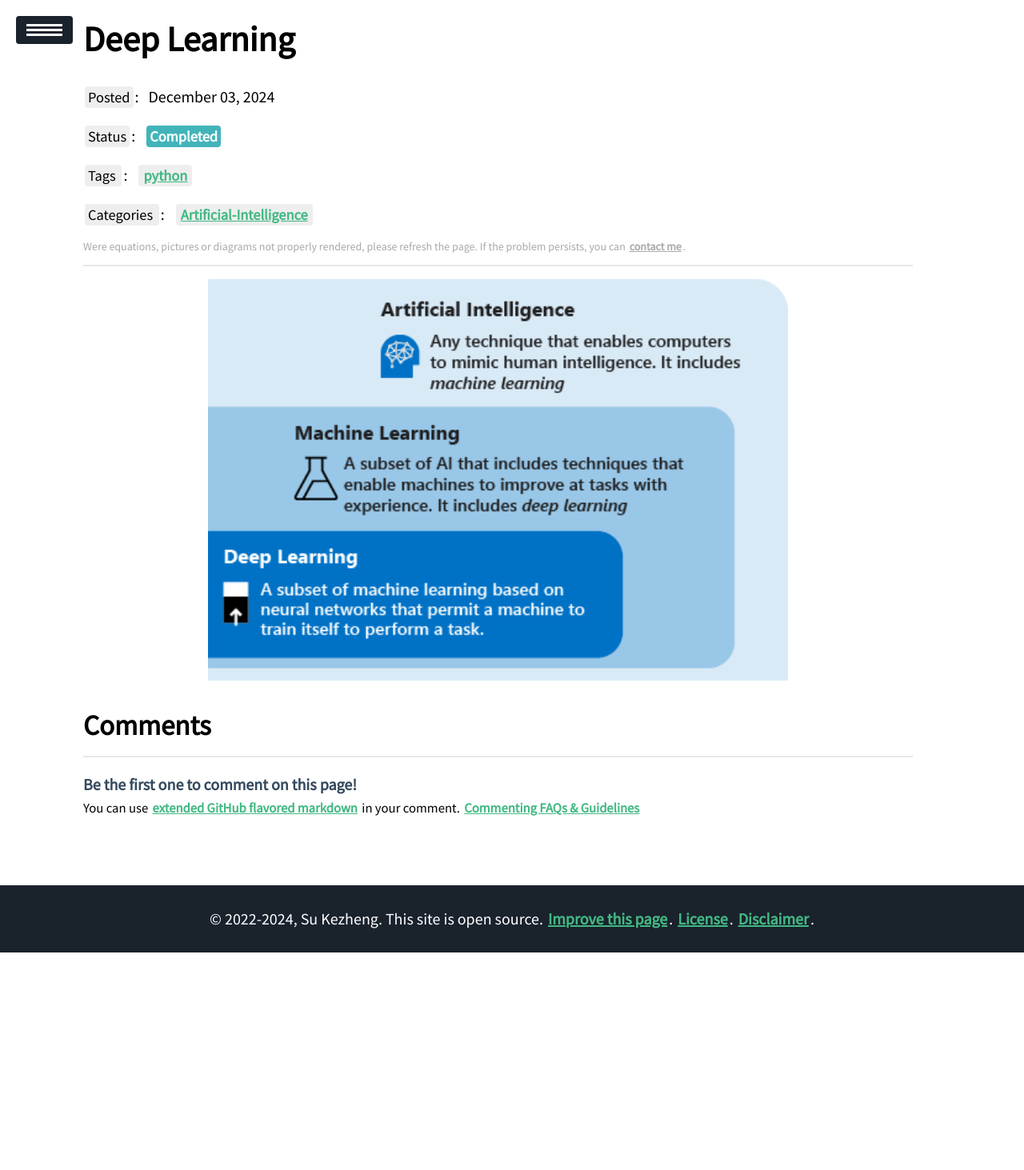
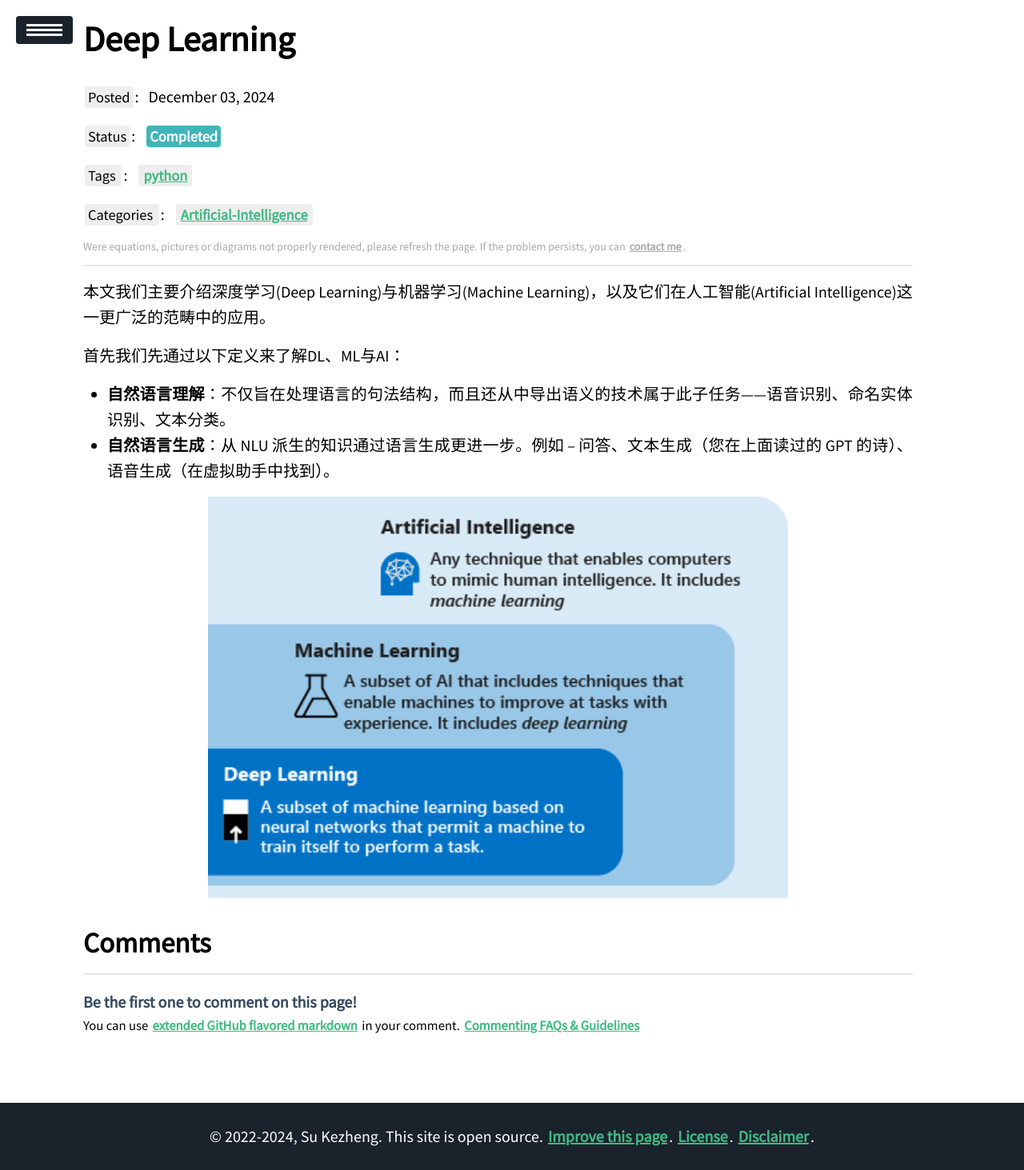
Before and after one commit to ssskz/ssskz.github.io, a Jekyll site: the page built from _posts/2024-12-3-Deep-Learning.md, in a window 1280 px wide. Shown: the whole page at 80% size. Built offline with Jekyll 4.4.1, drawn with Linux system fonts in a browser that asks for light colours; our own code applies the rules of GitHub Pages for plain Markdown files; a script that is not in the unit is left out; before the commit the page ends 1191 px from its top, so only the background shows below that.

Commit message:
1
Signed-off-by: ssskz <12497590+ssskz@user.noreply.gitee.com>

```diff
--- a/_posts/2024-12-3-Deep-Learning.md
+++ b/_posts/2024-12-3-Deep-Learning.md
@@ -9,4 +9,11 @@ categories: Artificial-Intelligence
 description: Deep learning, or representation learning, is a branch or subfield of machine learning.
 ---
 
+本文我们主要介绍深度学习(Deep Learning)与机器学习(Machine Learning)，以及它们在人工智能(Artificial Intelligence)这一更广泛的范畴中的应用。
+
+首先我们先通过以下定义来了解DL、ML与AI：
+
+- **自然语言理解**：不仅旨在处理语言的句法结构，而且还从中导出语义的技术属于此子任务——语音识别、命名实体识别、文本分类。
+- **自然语言生成**：从 NLU 派生的知识通过语言生成更进一步。例如 – 问答、文本生成（您在上面读过的 GPT 的诗）、语音生成（在虚拟助手中找到）。
+
 <img src="https://ssskz.github.io/materials/DL/DL_ML.png" width="70%">
```
